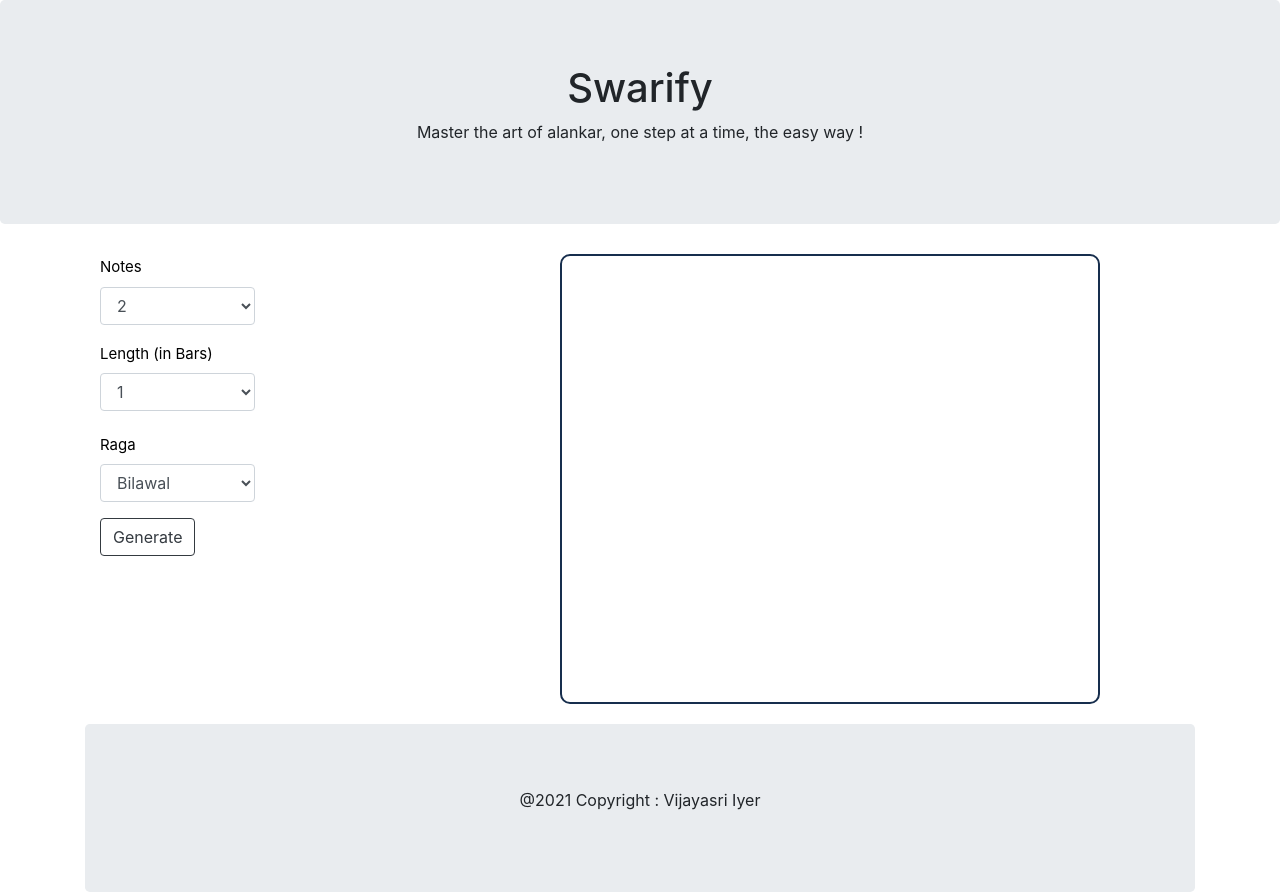
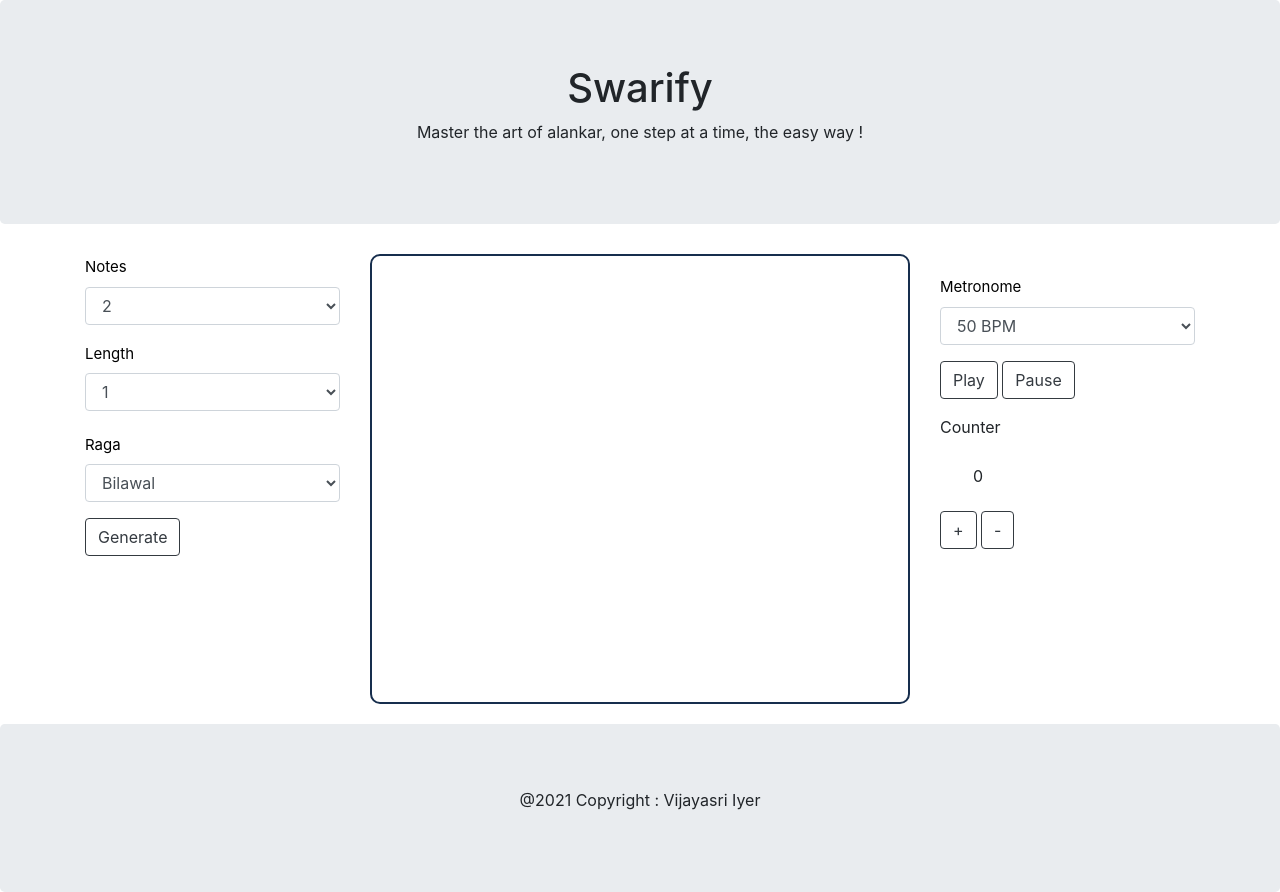
Before and after one commit to vijpandaturtle/swarify, a Flask app: page / in a window 1280 px wide. Shown: the part 56-948 px from the top of the page. Run offline with Flask 2, Linux system fonts and the light colour scheme; some libraries are stand-ins or nearby versions.

Commit message:
Added metronome and counter UI

```diff
--- a/swarify/templates/main.html
+++ b/swarify/templates/main.html
@@ -40,9 +40,9 @@
 
 <div class="container" style="margin-top:30px">
   <div class="row">
-    <div class="col-5">
+    <div class="col-3">
         <form method='post' action='http://127.0.0.1:5000/generate'>
-            <div class="form-group col-5">
+            <div class="form-group">
               <label for="Level" style="color: black; font-size: 15px">Notes</label>
               <select class="form-control" id="numnotes" name="NumNotes" Required>
                 <option value="2">2</option>
@@ -53,8 +53,8 @@
                 <option value="7">7</option>
               </select>
             </div>
-            <div class="form-group col-5">
-              <label for="Level" style="color: black; font-size: 15px">Length (in Bars)</label>
+            <div class="form-group">
+              <label for="Level" style="color: black; font-size: 15px">Length</label>
               <select class="form-control" id="length" name="Length" Required>
                 <option value="1">1</option>
                 <option value="2">2</option>
@@ -65,14 +65,14 @@
                 <option value="7">7</option>
               </select>
             </div>
-            <div class="form-group col-5">
+            <div class="form-group">
                 <label for="Raga" style="color: black; font-size: 15px" class="col-form-label">Raga</label>
                 <select class="form-control" id="raga" name="Raga" Required>
                   <option value="Bilawal">Bilawal</option>
                   <option value="Kafi">Kafi</option>
                 </select>
               </div>
-              <div class="form-group col-5">
+              <div class="form-group">
               <button type="submit" class="btn btn-outline-dark play-buttons">Generate</button>
               </div>
             </form>
@@ -93,15 +93,34 @@
         {%endif%}
       </div>
     </div>
-    <!-- <div class="col-3" style="margin-top: 20px;">
-      <div class="form-group col-5">
-      <label for="metronome">Metronome</label>
+    <div class="col-3" style="margin-top: 20px;">
+      <div class="form-group">
+      <label for="Tempo" style="color: black; font-size: 15px" class="col-form">Metronome</label>
+        <select class="form-control" id="tempo" name="Tempo" Required>
+          <option value="50">50 BPM</option>
+          <option value="75">75 BPM</option>
+          <option value="100">100 BPM</option>
+          <option value="125">125 BPM</option>
+          <option value="150">150 BPM</option>
+          <option value="175">175 BPM</option>
+          <option value="200">200 BPM</option>
+          <option value="225">225 BPM</option>
+        </select>
+      </div>
+        <div class="form-group">
         <button type="submit" class="btn btn-outline-dark">Play</button>
         <button type="submit" class="btn btn-outline-dark">Pause</button>
-      <label for="Tempo" style="color: black; font-size: 15px">Tempo</label>
-        <input type="range" class="custom-range" min="0" max="10" id="tempo">
       </div>
-    </div> -->
+      <label for="metronome">Counter</label>
+      <div class="form-group" style='margin-top: 10px;'>
+        <div class='btn' style='margin-left: 20px;'>0</div>
+      </div>
+           <div class="form-group" style='margin-top: 10px;'>
+          <button type="submit" class="btn btn-outline-dark">+</button>
+          <button type="submit" class="btn btn-outline-dark">-</button>
+        </div>
+    </div>
+    </div>
 </div>
 
 <div class="jumbotron text-center" style="margin-bottom:0">
```
